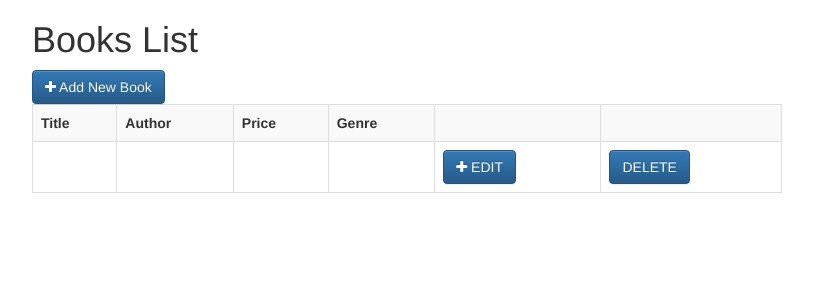
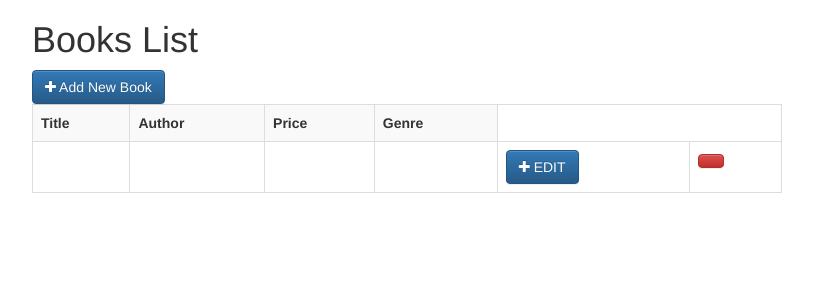
Before and after one commit to SoltonCmith/midterm, a PHP site: page / in a window 1280 px wide. Shown: the top 300 px of the page, without its empty margins (233-1046 px from the left). Run offline with PHP 8.4, Linux system fonts and the light colour scheme; tables that the repository leaves empty or names only in its code hold one stand-in row (values such as "Sample post"); data that the repository does not hold is empty.

Commit message:
updated index

```diff
--- a/index.php
+++ b/index.php
@@ -39,8 +39,6 @@ $statement->closeCursor(); // close the connection
                     <th>Author</th>
                     <th>Price</th>
                     <th>Genre</th>
-                    <th></th>
-                    <th></th>
                 </tr>
                     <?php foreach($books as $book) : ?>
                         <tr>
@@ -53,9 +51,8 @@ $statement->closeCursor(); // close the connection
                             <!-- MODIFY SECTION BELOW -->
                             <!-- //////////////////// -->
 
-                            <td><a class="btn btn-primary" href="book_details.php"> <i class="fa fa-plus"></i> EDIT</a></td>
-
-                            <td><a class="btn btn-primary" href="book_delete.php"> DELETE</a></td>
+                            <td><a class="btn btn-primary" href="book_details.php?bookID=<?php echo $book['Id']?>"> <i class="fa fa-plus"></i> EDIT</a></td>
+                            <td><a class="btn btn-danger" href="book_delete.php?bookID"<?php echo $book['Id']?> DELETE</a></td>
                         </tr>
                     <?php endforeach; ?>
             </table>
```
